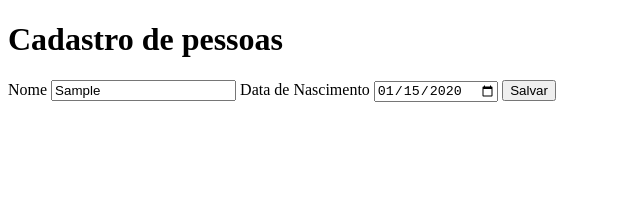
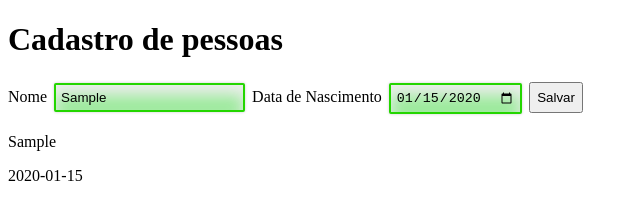
Before and after one commit to antoniopd/Alura_7days_of_code, a plain HTML site: page ejercicio1/index.html in a window 1280 px wide. Both pictures are taken after typing "Sample", "2020-01-15" into the empty fields and a click on the button "Salvar". Shown: the whole page, without its empty margins (0-640 px from the left). Drawn offline with Linux system fonts and the light colour scheme.

Commit message:
localstorage and innerHTML

```diff
--- a/ejercicio1/index.html
+++ b/ejercicio1/index.html
@@ -5,21 +5,23 @@
     <meta http-equiv="X-UA-Compatible" content="IE=edge">
     <meta name="viewport" content="width=device-width, initial-scale=1.0">
     <title>Formulario</title>
+    <link rel="stylesheet" href="style.css">
 </head>
 <body>
 
     <h1>Cadastro de pessoas</h1>
-<form class="form js-form">
+<form action="index.html" class="form js-form">
     <label for="name">
         Nome
-        <input class="form-field js-field" id="name" maxlength="120" name="name" required type="text">
+        <input class="form-field js-field" id="name" maxlength="50" name="name" required type="text" pattern="([aA-zZ]+)">
     </label>
     <label for="birth-date">
         Data de Nascimento
-        <input class="form-field js-field" id="birth-date" name="birth-date" required type="date">
+        <input class="form-field js-field" id="birth-date" name="birth-date" maxlength="8" required type="date" pattern="\d{1,2}/\d{1,2}/\d{4}">
     </label>
-    <button id="boton" class="boton" type="submit">Salvar</button>
+    <button id="boton" type="submit">Salvar</button>
 </form>
+<p id="demp"></p>
 
     <script src="./main.js"></script>
 </body>
--- a/ejercicio1/main.js
+++ b/ejercicio1/main.js
@@ -1,13 +1,52 @@
 
+const form = document.querySelector('.form');
+const nombre = document.querySelector('#name');
+const data = document.querySelector('#birth-date');
 const boton = document.getElementById('boton');
 
-boton.addEventListener("click", consola );
+const personas = document.getElementById('demp');
 
-function consola (event) {
-    const nombre = document.querySelector('#name');
-    const data = document.querySelector('#birth-date');
-    console.log(`nombre : ${nombre.value}`);
-    console.log(`data : ${data.value}`);
+form.addEventListener("submit", consola);
+
+function consola(event) {
+
+    nombre.setCustomValidity("");
+    nombre.checkValidity();
+    console.log(nombre.checkValidity());
+
+    nombre.addEventListener("invalid", () => {
+        nombre.setCustomValidity("❌Por favor introduce un Nombre valido❌");
+    });
+
 
     event.preventDefault();
 }
+
+boton.addEventListener('click', () => {
+
+    function dadosDaPessoa() {
+
+        console.log("fui clicado");
+        console.log(`nombre : ${nombre.value}`);
+        console.log(`data : ${data.value}`);
+
+        //    localStorage.setItem("pessoas", `[${nombre.value},${data.value}]`, JSON.stringify(dadosDaPessoa));
+
+        const dadosDaPessoa = [nombre.value, data.value]
+
+        localStorage.setItem('pessoas', JSON.stringify(dadosDaPessoa));
+
+        const pessoas = JSON.parse(localStorage.getItem('pessoas')) || [];
+
+        alert(pessoas)
+
+
+
+        personas.innerHTML = `
+        <p>${pessoas[0]}</p><p>${pessoas[1]}</p>
+        `
+
+    }
+    dadosDaPessoa();
+
+});
--- /dev/null
+++ b/ejercicio1/style.css
@@ -0,0 +1,20 @@
+button {
+	padding:6px;
+	cursor:pointer;
+}
+input {
+	padding:5px;
+	margin: 3px;
+	border:2px solid #aaa;
+    box-shadow: 0px 0px 3px #ccc, 0 10px 15px #eee inset;
+    border-radius:2px;
+	outline: 0;
+}
+input:valid {
+	background-color: rgb(155, 234, 155);
+	border-color: #24d600;
+}
+input:invalid {
+	background-color: rgb(252, 195, 204);
+	border-color: #DD2C00;
+}
```
